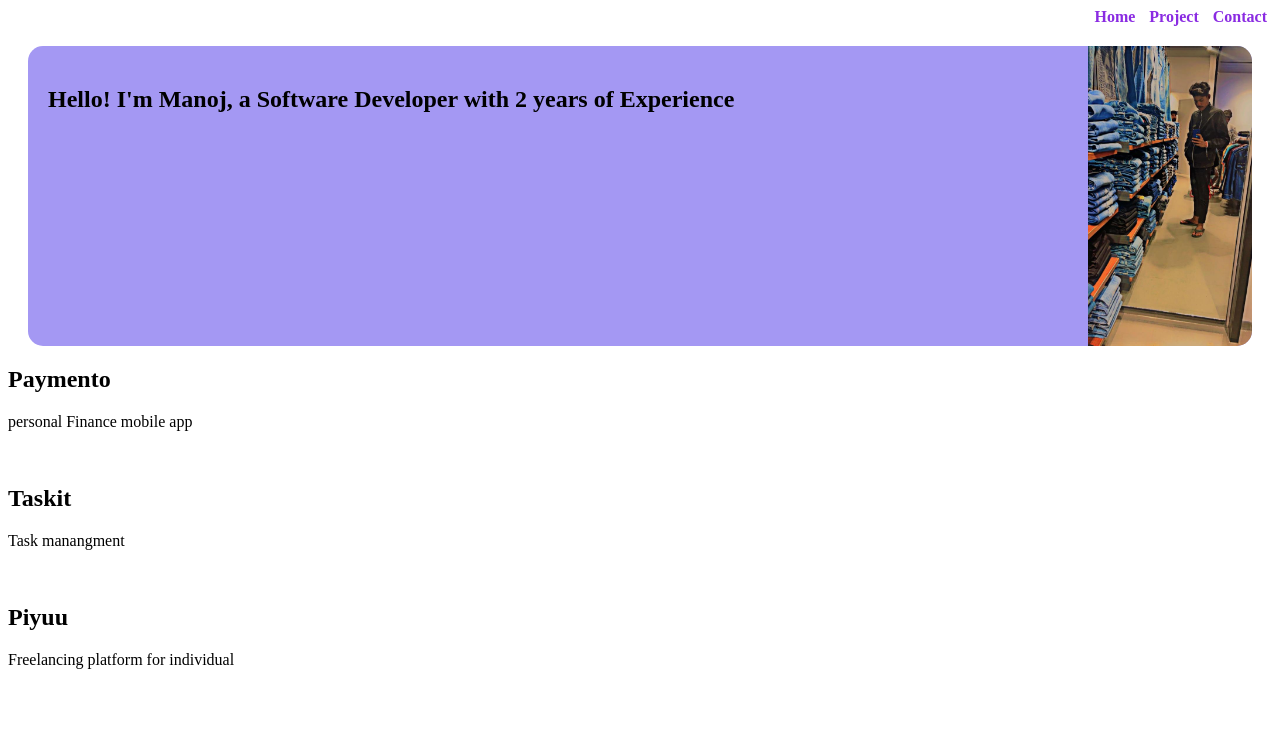
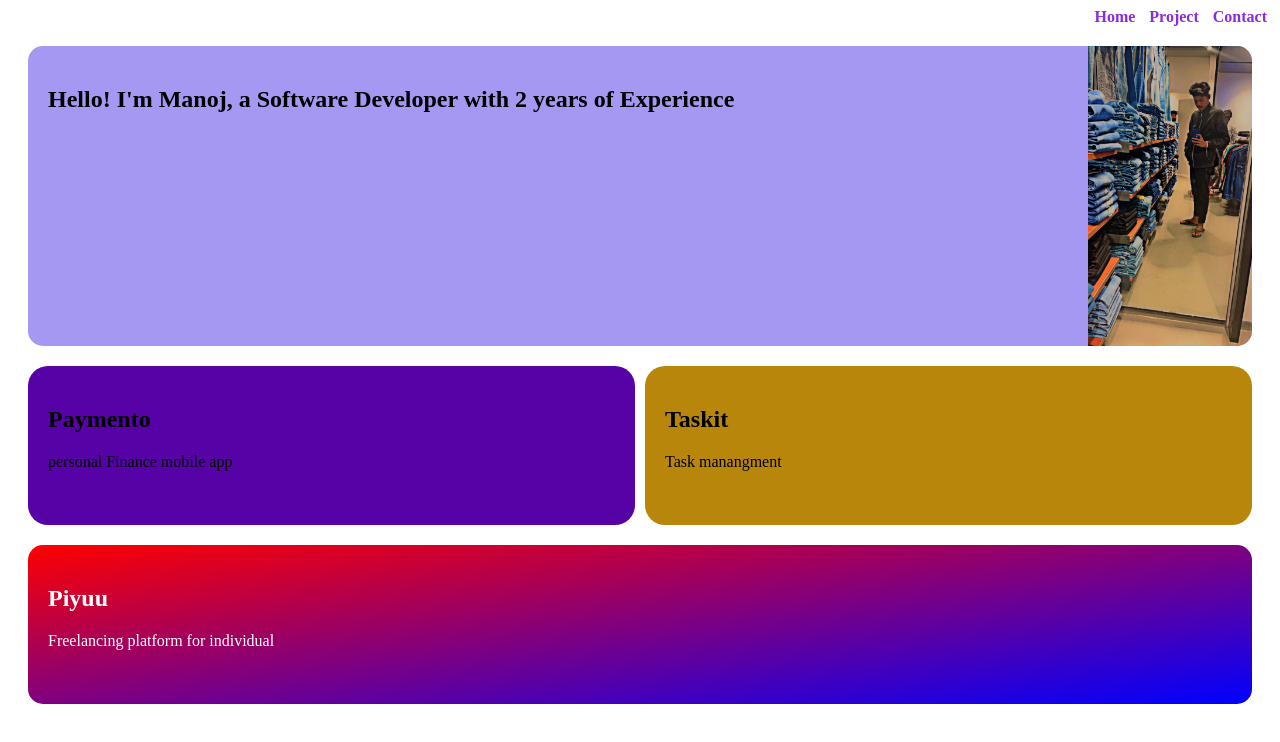
Before and after one commit to manoj7482/manoj7482.github.io, a plain HTML site: page index.html in a window 1280 px wide. Drawn offline with Linux system fonts and the light colour scheme.

Commit message:
add project

```diff
--- a/index.html
+++ b/index.html
@@ -11,15 +11,17 @@
             /* border: 1px solid; */
             display: flex;
             justify-content: space-between;
+            align-items: center;
             /* background-color: blueviolet; */
         }
 
-        div .links a {
+         .links a {
             /* border: 4px solid blue; */
             padding: 5px;
             text-decoration: none;
             color: blueviolet;
             font-weight: bold;
+            text-decoration: none;
         }
 
         #section-home {
@@ -42,6 +44,42 @@
         #section-home div:first-child {
             padding: 20px;
         }
+        #section-project{
+            margin: 20px;
+        }
+        .two-project {
+            display: flex;
+        }
+        .two-project>div{
+            width: 50%;
+            /* border: 2px solid; */
+            border-radius: 20px;
+            padding: 20px;
+            background-color: red;
+        }
+        .two-project img{
+            height: 300px;
+        }
+        .two-project div:first-child{
+            background-color: #5602a7;
+            /* margin: right 5px; ; */
+            margin-right: 5px;
+        }
+       .two-project div:last-child{
+        background-color: darkgoldenrod;
+        margin-left: 5px;
+       }
+       .third-project{
+        margin: 20px 0;
+        background-image: linear-gradient(to bottom right ,red,blue);
+        color: #fff;
+        padding: 20px;
+        border-radius: 15px;
+       }
+     .third-project img{
+        height: 400px;
+     }
+
     </style>
 </head>
 
@@ -49,33 +87,16 @@
     <nav>
 
         <div>
-            <div>
-                <!DOCTYPE html>
-                <html lang="en">
-
-                <head>
-                    <meta charset="UTF-8">
-                    <meta http-equiv="X-UA-Compatible" content="IE=edge">
-                    <meta name="viewport" content="width=device-width, initial-scale=1.0">
-                    <title>Document</title>
-                </head>
-
-                <body>
-
-                </body>
-
-                </html>
-            </div>
             <!-- img src="images/logo.png"alt=""> -->
             <img src="/images/logo.png" alt="" srcset="">
         </div>
-        <div>
+
             <div class="links">
                 <a href="section-home">Home</a>
                 <a href="section-project">Project</a>
                 <a href="section-contact">Contact</a>
             </div>
-        </div>
+
     </nav>
     <section id="section-home">
         <div>
@@ -86,8 +107,9 @@
             <img src="/images/WhatsApp Image 2023-02-11 at 12.11.13.jpg" alt="">
         </div>
     </section>
-    <section id="=section-project">
-        <div>
+    <section id="section-project">
+
+        <div class="two-project">
             <div>
                 <h1>Paymento</h1>
                 <p>personal Finance mobile app</p>
@@ -100,15 +122,16 @@
 
             </div>
         </div>
-        <div>
+        <div class="third-project">
             <h1>
                 Piyuu
             </h1>
             <p>Freelancing platform for individual</p>
-                    <img src="/images/piyuu.png" alt="">
+            <img src="/images/piyuu.png" alt="">
         </div>
 
     </section>
+
 </body>
 
 </html>
```
